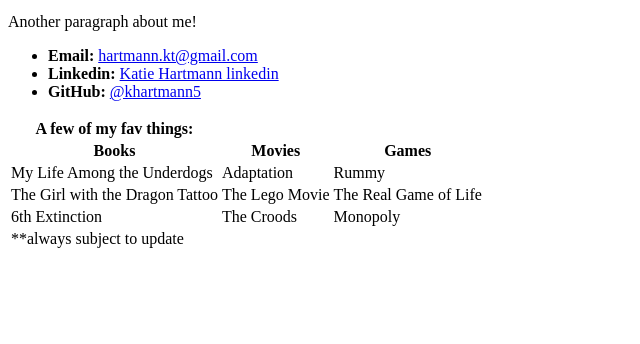
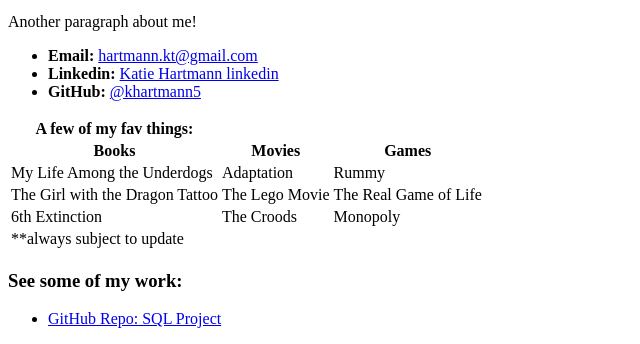
Before and after one commit to khartmann5/khartmann5.github.io, a plain HTML site: page index.html in a window 1280 px wide. Shown: the part 521-865 px from the top of the page, without its empty margins (0-640 px from the left). Before the commit the page ends 800 px from the top, so only its background shows below. Drawn offline with Linux system fonts and the light colour scheme.

Commit message:
adding link to sql project

```diff
--- a/index.html
+++ b/index.html
@@ -16,7 +16,11 @@
     <li><strong>GitHub: </strong><a href="http://github.com/khartmann5">@khartmann5</a></li>
   </ul>
   <table>
-  <thead><tr><th>A few of my fav things:</th></tr></thead>
+  <thead>
+    <tr>
+      <th>A few of my fav things:</th>
+    </tr>
+  </thead>
     <tbody>
     <tr>
       <th>Books</th>
@@ -41,6 +45,13 @@
   </tbody>
   <tfoot><tr><td>**always subject to update</td></tr></tfoot>
   </table>
+
+  <h3>See some of my work:</h3>
+  <ul>
+    <li>
+      <a href="https://github.com/khartmann5/sql-challenge">GitHub Repo: SQL Project</a>
+    </li>
+  </ul>
 </body>
 
 </html>
```
